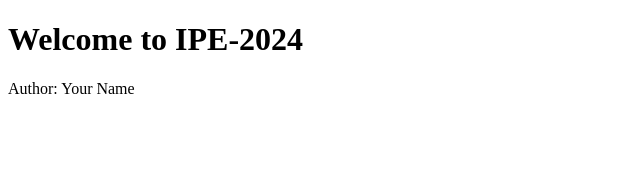
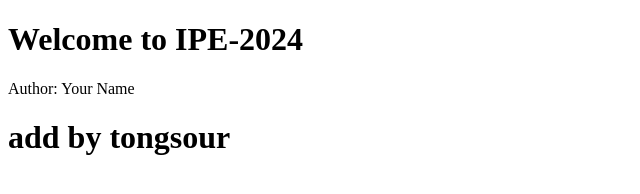
Before and after one commit to sivlong1/midterm-ipe-2024, a plain HTML site: page index.html in a window 1280 px wide. Shown: the whole page, without its empty margins (0-640 px from the left). Drawn offline with Linux system fonts and the light colour scheme.

Commit message:
Update index.html

```diff
--- a/index.html
+++ b/index.html
@@ -8,5 +8,8 @@
 <body>
     <h1>Welcome to IPE-2024</h1>
     <p>Author: Your Name</p>
+    <h1>
+        add by tongsour
+    </h1>
 </body>
 </html>
```
